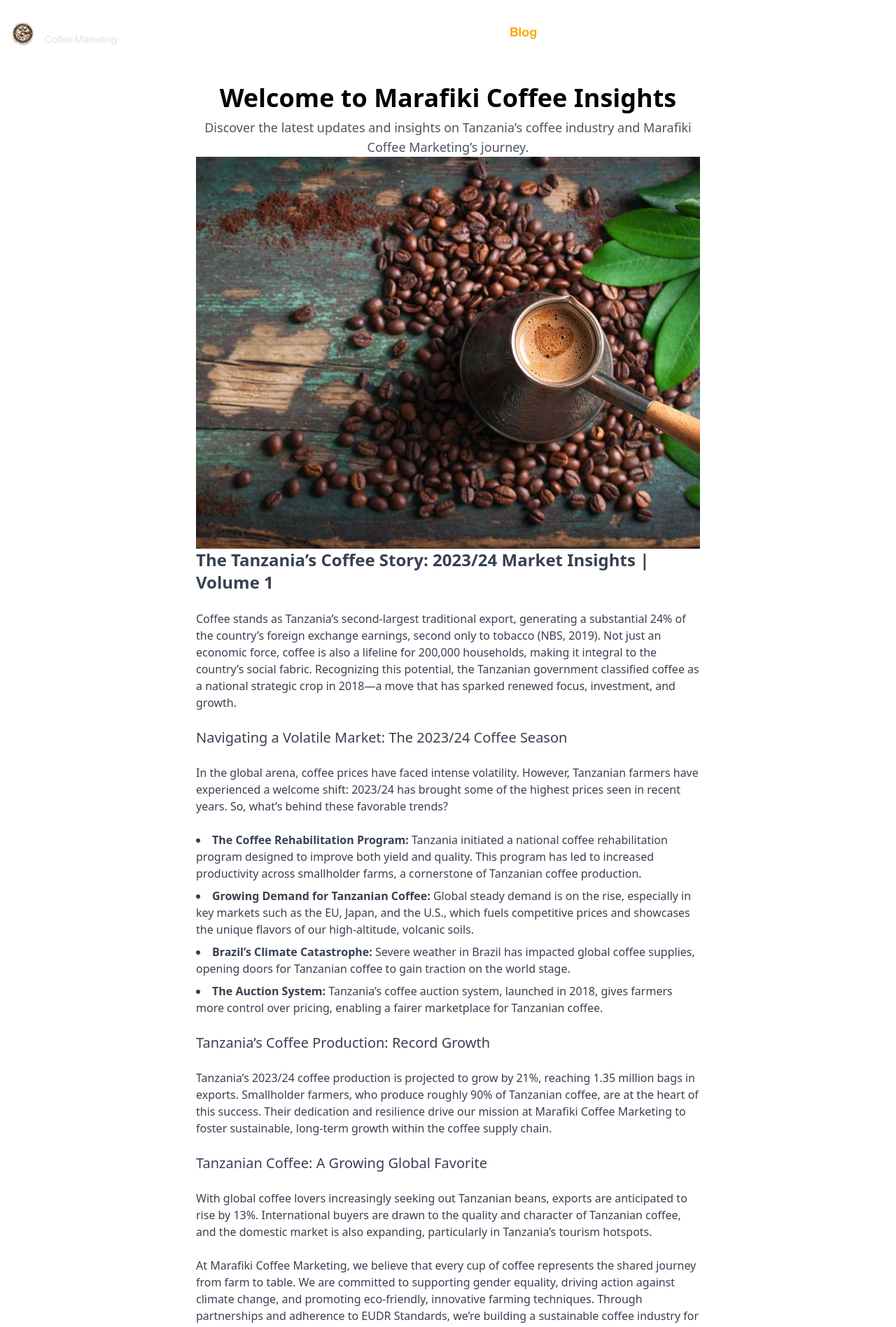
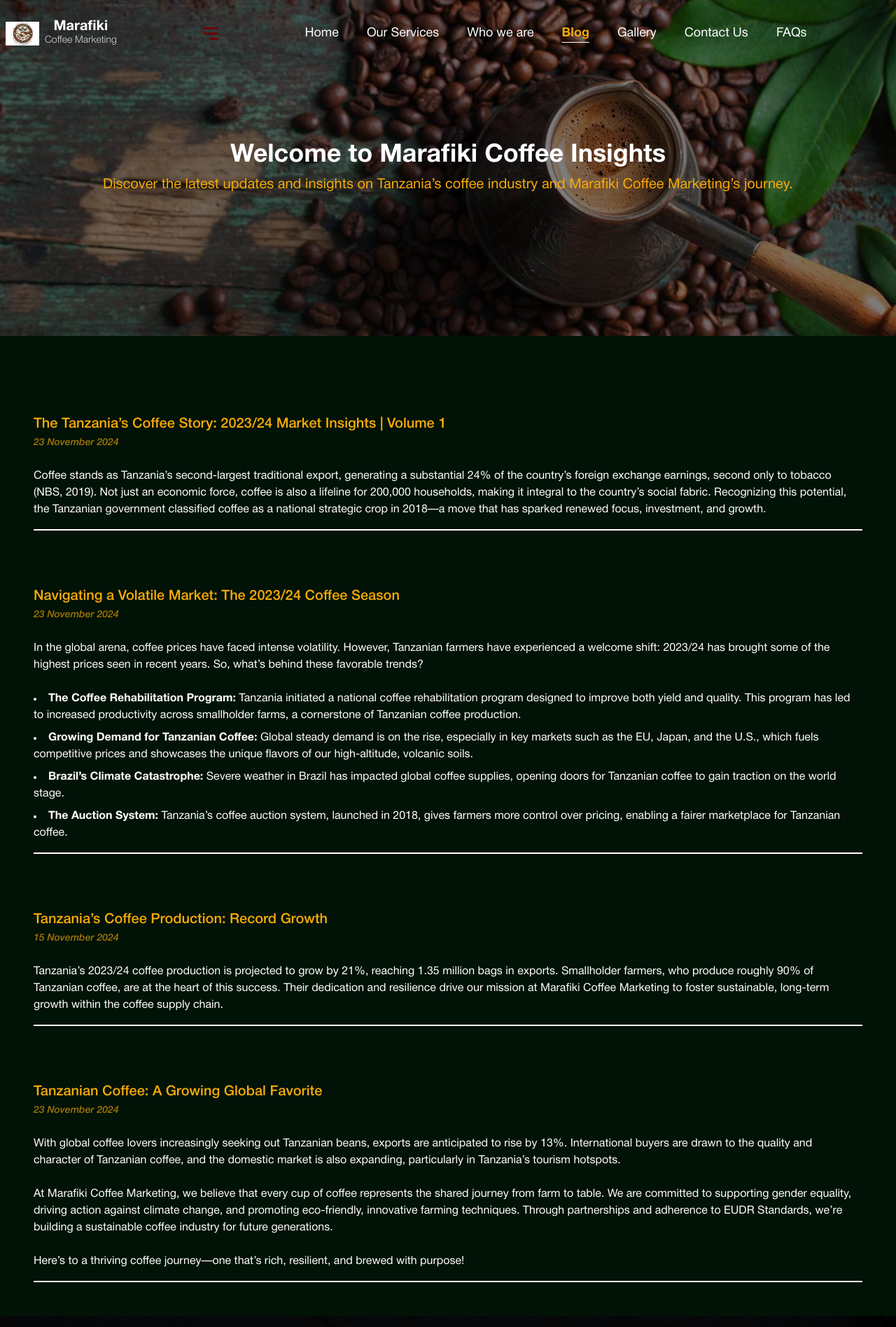
Before and after one commit to Frank-128/marafiki, a Next.js app: page /blog in a window 1280 px wide. Shown: the top 1896 px of the page at 70% size. Built offline with nearby package versions, Linux system fonts and the light colour scheme.

Commit message:
finished faqs blog and gallery

```diff
--- a/app/blog/page.jsx
+++ b/app/blog/page.jsx
@@ -3,35 +3,54 @@
 
 function Blog() {
   return (
-    <div className="font-sans  max-w-3xl mx-auto p-6">
+      <div className="">
         {/* Welcome Section */}
-      <header className="text-center " >
-        <h1 className="text-4xl font-bold text-brown-800">Welcome to Marafiki Coffee Insights</h1>
-        <p className="text-lg text-gray-600 mt-2">
-          Discover the latest updates and insights on Tanzania’s coffee industry and Marafiki Coffee Marketing’s journey.
+        <section className={'w-screen relative -mt-24 our-services-welcome text-center '}>
+          <Image width={1920} height={600} className={"object-cover h-[30rem] w-screen"} alt={"coffee crop"}
+                 src={'/blog-welcome.jpg'}/>
+          <div
+              className={"w-full h-[30rem] bg-black/50 flex flex-col gap-y-8 items-center justify-center top-0 left-0 absolute "}>
+            <header className="text-center ">
+              <h1 className="text-4xl font-bold text-white">Welcome to Marafiki Coffee Insights</h1>
+              <p className="text-xl text-yellowColor mt-2">
+                Discover the latest updates and insights on Tanzania’s coffee industry and Marafiki Coffee Marketing’s
+                journey.
               </p>
             </header>
-      <Image src={"/blog-welcome.jpg"} className=' object-cover w-screen h-[70vh] ' width={100} height={100} alt={"blog image"} />
+
+          </div>
+
+        </section>
+
 
         {/* Blog Content */}
-      <article className="space-y-6 text-gray-700">
-        <h2 className="text-2xl font-semibold">The Tanzania’s Coffee Story: 2023/24 Market Insights | Volume 1</h2>
-        <p>
+        <article className="space-y-16 px-12 pt-24 pb-12 bg-deepGreenColor">
+          <div className={'border-white py-4 space-y-6 border-b-2'}>
+
+            <h3 className="text-xl font-medium text-yellowColor">The Tanzania’s Coffee Story: 2023/24 Market Insights
+              | Volume 1</h3>
+            <i className={'text-yellowColor/65 text-sm'}>23 November 2024</i>
+            <p className={'text-white'}>
               Coffee stands as Tanzania’s second-largest traditional export, generating a substantial 24% of the
               country’s foreign exchange earnings, second only to tobacco (NBS, 2019). Not just an economic
               force, coffee is also a lifeline for 200,000 households, making it integral to the country’s social
               fabric. Recognizing this potential, the Tanzanian government classified coffee as a national
               strategic crop in 2018—a move that has sparked renewed focus, investment, and growth.
             </p>
+          </div>
 
-        <h3 className="text-xl font-medium">Navigating a Volatile Market: The 2023/24 Coffee Season</h3>
-        <p>
+          <div className={'border-white py-4 space-y-6 border-b-2'}>
+
+            <h3 className="text-xl font-medium text-yellowColor">Navigating a Volatile Market: The 2023/24 Coffee
+              Season</h3>
+            <i className={'text-yellowColor/65 text-sm'}>23 November 2024</i>
+            <p className={'text-white'}>
               In the global arena, coffee prices have faced intense volatility. However, Tanzanian farmers have
               experienced a welcome shift: 2023/24 has brought some of the highest prices seen in recent
               years. So, what’s behind these favorable trends?
             </p>
 
-        <ul className="list-disc list-inside space-y-2">
+            <ul className="list-disc list-inside space-y-2 text-white">
               <li>
                 <strong>The Coffee Rehabilitation Program:</strong> Tanzania initiated a national coffee
                 rehabilitation program designed to improve both yield and quality. This program has led to
@@ -51,32 +70,41 @@
                 farmers more control over pricing, enabling a fairer marketplace for Tanzanian coffee.
               </li>
             </ul>
+          </div>
 
-        <h3 className="text-xl font-medium">Tanzania’s Coffee Production: Record Growth</h3>
-        <p>
+          <div className={'border-white py-4 space-y-6 border-b-2'}>
+
+            <h3 className="text-xl font-medium text-yellowColor">Tanzania’s Coffee Production: Record Growth</h3>
+            <i className={'text-yellowColor/65 text-sm'}>15 November 2024</i>
+            <p className={'text-white'}>
               Tanzania’s 2023/24 coffee production is projected to grow by 21%, reaching 1.35 million bags in
               exports. Smallholder farmers, who produce roughly 90% of Tanzanian coffee, are at the heart of this
               success. Their dedication and resilience drive our mission at Marafiki Coffee Marketing to foster
               sustainable, long-term growth within the coffee supply chain.
             </p>
 
-        <h3 className="text-xl font-medium">Tanzanian Coffee: A Growing Global Favorite</h3>
-        <p>
+          </div>
+
+          <div className={'border-white py-4 space-y-6 border-b-2'}>
+            <h3 className="text-xl font-medium text-yellowColor">Tanzanian Coffee: A Growing Global Favorite</h3>
+            <i className={'text-yellowColor/65 text-sm'}>23 November 2024</i>
+            <p className={'text-white'}>
               With global coffee lovers increasingly seeking out Tanzanian beans, exports are anticipated to
               rise by 13%. International buyers are drawn to the quality and character of Tanzanian coffee, and
               the domestic market is also expanding, particularly in Tanzania’s tourism hotspots.
             </p>
 
-        <p>
+            <p className={'text-white'}>
               At Marafiki Coffee Marketing, we believe that every cup of coffee represents the shared journey
               from farm to table. We are committed to supporting gender equality, driving action against climate
               change, and promoting eco-friendly, innovative farming techniques. Through partnerships and
               adherence to EUDR Standards, we’re building a sustainable coffee industry for future generations.
             </p>
 
-        <p>
+            <p className={'text-white'}>
               Here’s to a thriving coffee journey—one that’s rich, resilient, and brewed with purpose!
             </p>
+          </div>
         </article>
       </div>
   );
--- a/components/Navbar.jsx
+++ b/components/Navbar.jsx
@@ -15,8 +15,8 @@
 
   return (
 
-<nav className="w-screen !z-[99] absolute bg-transparent h-24   items-center  justify-between flex  px-2 py-6">
-    <div className="flex  items-center gap-2 text-white">
+<nav className="w-screen !z-[99] absolute bg-transparent h-24    sm:items-center  justify-between flex  px-2 py-6">
+    <div className="flex  sm:items-center max-sm:justify-between gap-2  text-white">
         <Image width={100} height={100} className="w-12 h-12 object-contain" src={"/logo.png"} alt="logo" />
        <div className={'flex flex-col items-center'}>
         <span className="font-bold text-xl leading-none">Marafiki</span>
@@ -24,8 +24,9 @@
        </div>
     </div>
 
-    <HiMenuAlt3 fontSize={30} className='block text-redColor  sm:hidden text-3xl' onClick={()=>setOpenSidebar(true)} />
-    <ul className="gap-x-10 sm:flex hidden">
+    <HiMenuAlt3 fontSize={30} className='block text-redColor   text-3xl' onClick={()=>setOpenSidebar(true)} />
+
+    <ul className="sm:gap-x-10 sm:flex hidden">
 
     {
         navlinks.map((item,i)=>(
@@ -39,7 +40,7 @@
     }
 
 </ul>
-<div/>
+<div className={'max-sm:hidden'}/>
 
 
 </nav>
--- a/package.json
+++ b/package.json
@@ -15,6 +15,7 @@
     "next": "^14.2.15",
     "next-sitemap": "^4.2.3",
     "react": "^18",
+    "react-accessible-accordion": "^5.0.0",
     "react-dom": "^18",
     "react-icons": "^5.3.0"
   },
```
Also changed, not shown: app/faqs/page.jsx (+75 -15 lines), app/gallery/page.jsx (+59 -42 lines), constants/faqs.js (+8 -8 lines), 1 other file (tests, documents, lock files or other folders). Lines whose indentation alone changed are shown as unchanged.
